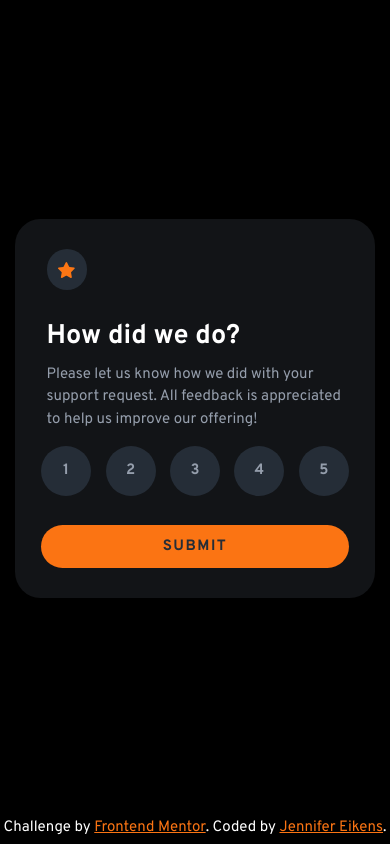
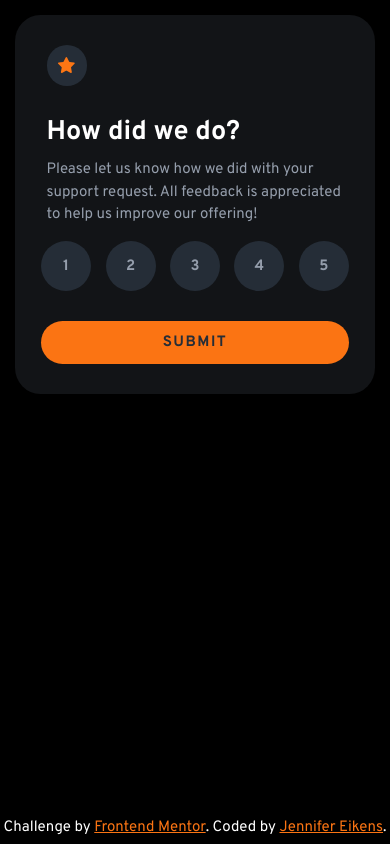
Before and after one commit to Jenny-Eikens/interactive-rating-component, a React (Create React App) app: page / in a window 390 px wide. Built offline with nearby package versions, Linux system fonts and the light colour scheme.

Commit message:
Update App.css

```diff
--- a/src/App.css
+++ b/src/App.css
@@ -192,3 +192,9 @@
   color: var(--neutral-white);
   margin-bottom: 0.5rem;
 }
+
+@media (max-width: 600px) {
+  .card {
+    margin-top: 1rem;
+  }
+}
```
